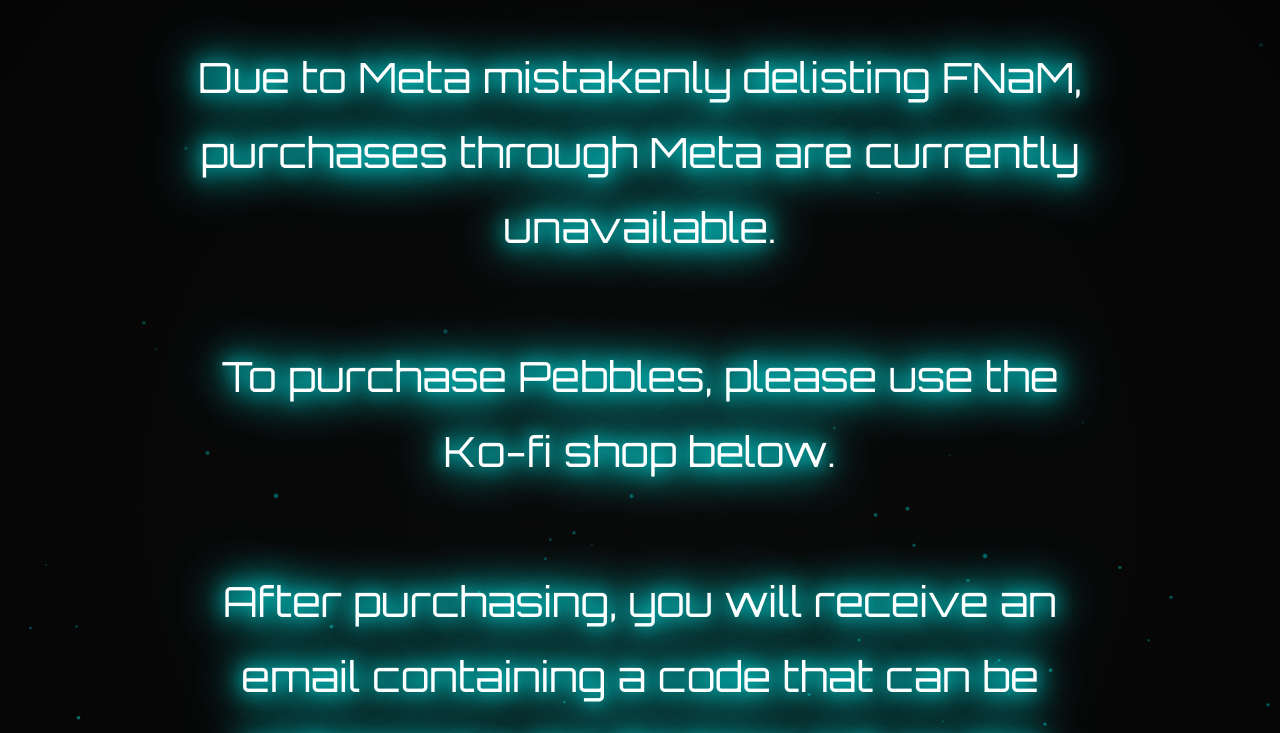
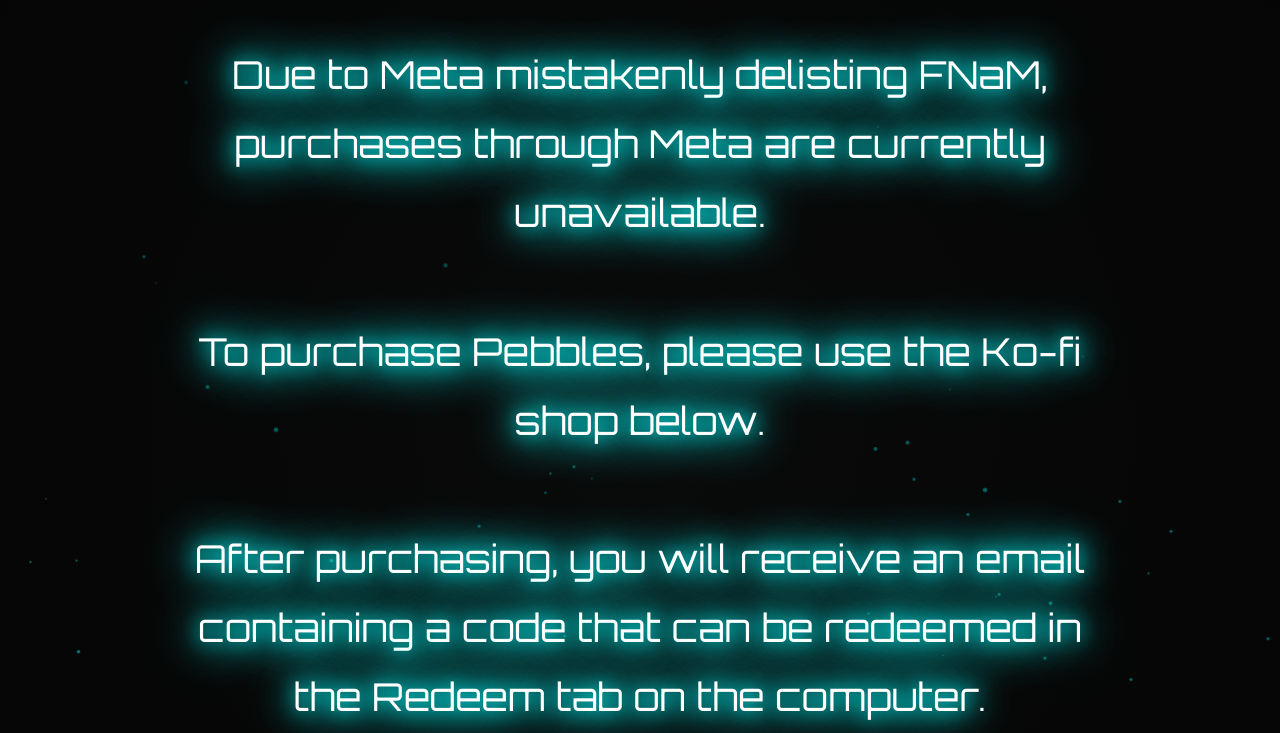
Before and after one commit to GameboyAlex1234/FileStorageGameboyAlex, a website: page pebbles.html in a window 1280 px wide. Shown: the top 733 px of the page. Drawn offline with Linux system fonts and the light colour scheme.

Commit message:
Update pebbles.html

```diff
--- a/pebbles.html
+++ b/pebbles.html
@@ -29,12 +29,11 @@
 
   .message {
   color: #ffffff;
-  font-size: 2.6rem;
+  font-size: 2.4rem;
   line-height: 1.8;
   text-shadow:
-    0 0 10px #0ff,
-    0 0 20px #0ff,
-    0 0 30px #0ff;
+  0 0 4px #0ff,
+  0 0 8px #0ff;
   animation: glowPulse 2s infinite alternate;
 }
 
```
